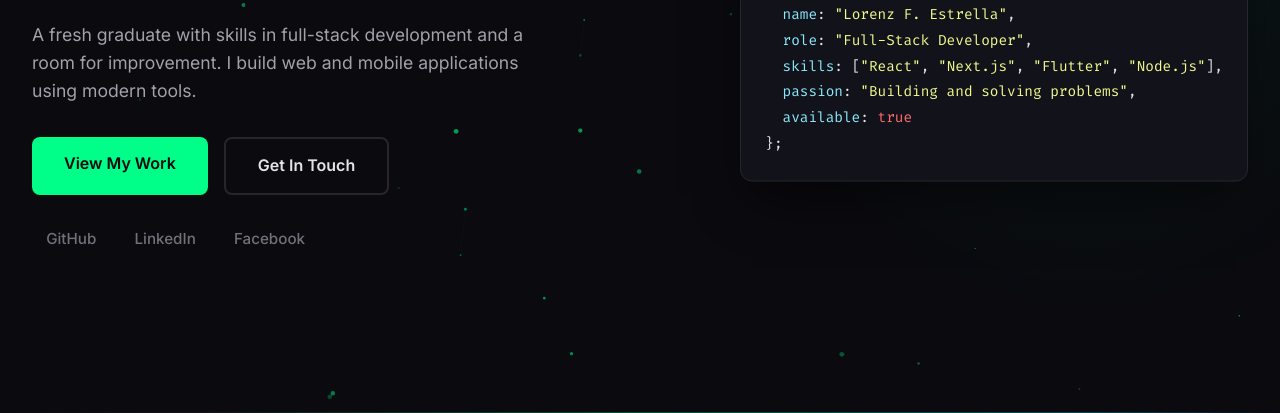
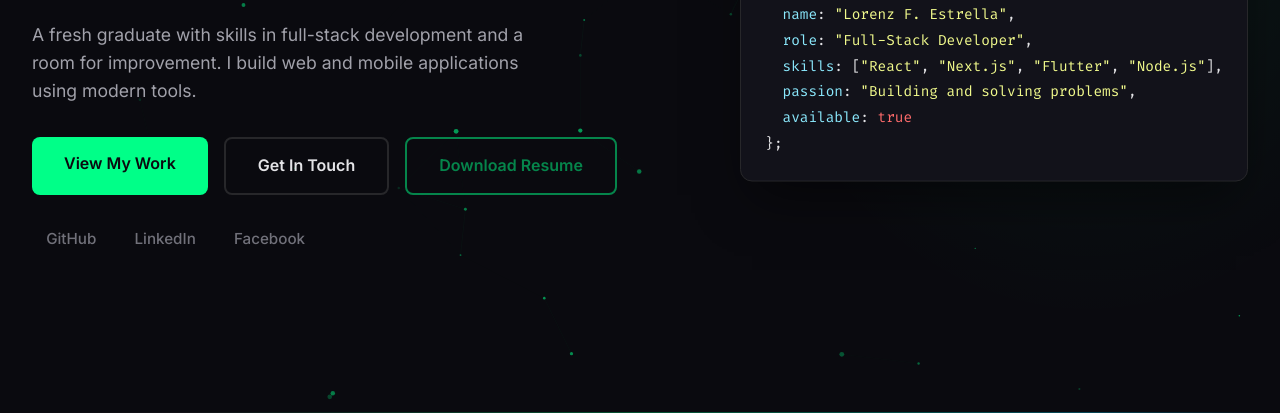
Before and after one commit to Lornez07/portfolio, a website: page index.html in a window 1280 px wide. Shown: the part 387-800 px from the top of the page. Drawn offline with Linux system fonts and the light colour scheme; grey boxes are pictures that could not be loaded.

Commit message:
Keep resume button visible but disabled

```diff
--- a/index.html
+++ b/index.html
@@ -72,7 +72,7 @@
             <div class="hero-buttons">
                 <a href="#projects" class="btn btn-primary">View My Work</a>
                 <a href="#contact" class="btn btn-secondary">Get In Touch</a>
-                <!-- <a href="Estrella, Lorenz F..pdf" class="btn btn-resume" download>Download Resume</a> -->
+                <a href="javascript:void(0)" class="btn btn-resume disabled-link">Download Resume</a>
             </div>
             <div class="social-links">
                 <a href="https://github.com/Lornez07" class="social-link" target="_blank">GitHub</a>
--- a/styles.css
+++ b/styles.css
@@ -957,6 +957,12 @@ section::after {
     transform: translateY(-2px);
 }
 
+.disabled-link {
+    opacity: 0.5;
+    cursor: not-allowed;
+    pointer-events: none;
+}
+
 /* Experience / Timeline */
 .experience {
     background: var(--bg-secondary);
```
